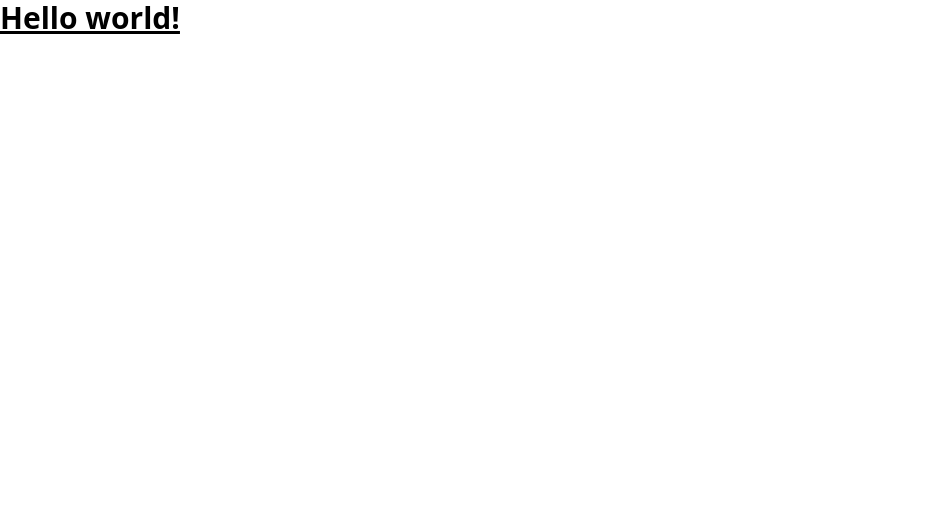
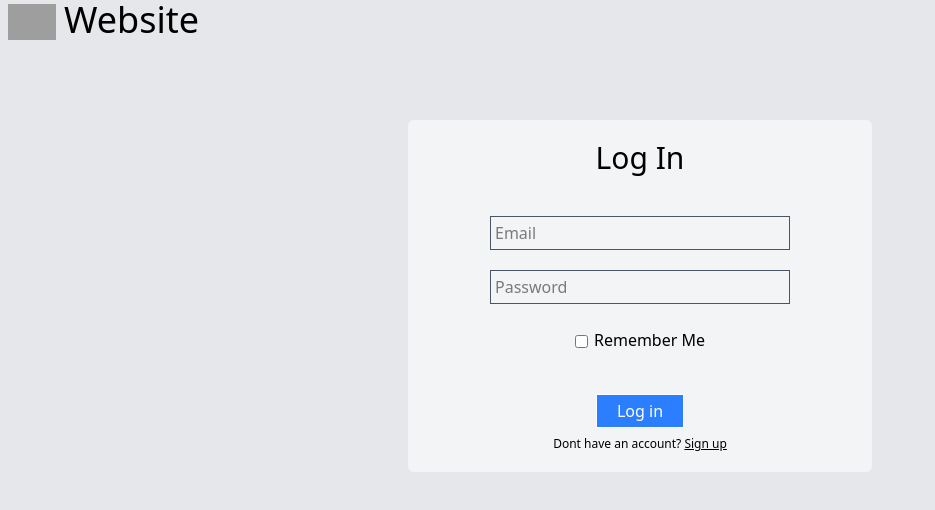
Before and after one commit to KyleMorris84/TailwindTest, a React (Vite) app: page / in a window 1280 px wide. Shown: the top 510 px of the page, without its empty margins (0-935 px from the left). Built offline with nearby package versions, Linux system fonts and the light colour scheme; grey boxes are pictures that could not be loaded.

Commit message:
Log in page with tailwind

```diff
--- a/src/Components/App.jsx
+++ b/src/Components/App.jsx
@@ -1,5 +1,14 @@
 import '../App.css'
+import Banner from './Banner'
+import LogIn from './LogIn'
 
-const App = () => <h1 class="text-3xl font-bold underline">Hello world!</h1>
-
-export default App;
+export default function App() {
+    return (
+        <div className="h-screen bg-gray-200">
+            <Banner />
+            <div id="content" className="px-2">
+                <LogIn />
+            </div>
+        </div>
+    )
+}
--- /dev/null
+++ b/src/Components/Banner.jsx
@@ -0,0 +1,8 @@
+export default function Banner() {
+    return (
+        <div class="flex px-2 gap-2 bg-gray-200 border-0">
+            <a href="/"><img src="https://upload.wikimedia.org/wikipedia/commons/8/8b/Wikimedia-logo_black.svg" class="h-10 pt-1"></img></a>
+            <a href="/"><h1 class="text-4xl">Website</h1></a>
+        </div>
+    )
+}
--- /dev/null
+++ b/src/Components/LogIn.jsx
@@ -0,0 +1,20 @@
+export default function LogIn() {
+    return (
+        <div class="flex flex-col bg-gray-100 rounded-md mx-100 mt-20 items-center gap-2 py-5">
+
+            <h2 class="text-3xl text-center pb-8">Log In</h2>
+
+            <input placeholder="Email" class="border border-gray-600 w-75 p-1"></input>
+            <input type="password" placeholder="Password" class="border border-gray-600 w-75 p-1 mt-3"></input>
+
+            <div class="flex items-center mt-4">
+                <input id="remember-me" type="checkbox" class="mr-1.5"></input>
+                <label for="remember-me" class="pb-0.5">Remember Me</label>
+            </div>
+
+            <button class="mt-8 border px-5 py-1 bg-blue-500 text-white">Log in</button>
+
+            <p class="text-xs">Dont have an account? <a href="/" class="underline">Sign up</a></p>
+        </div>
+    )
+}
```
